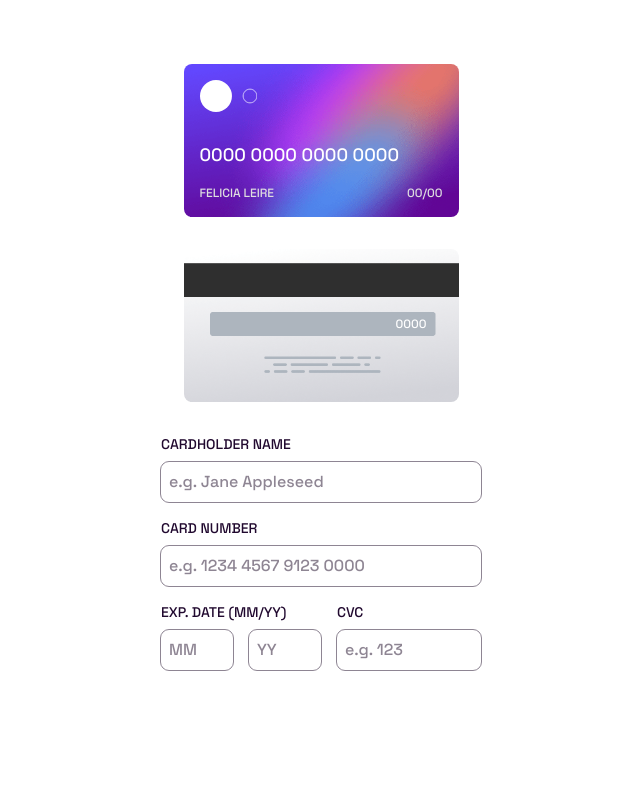
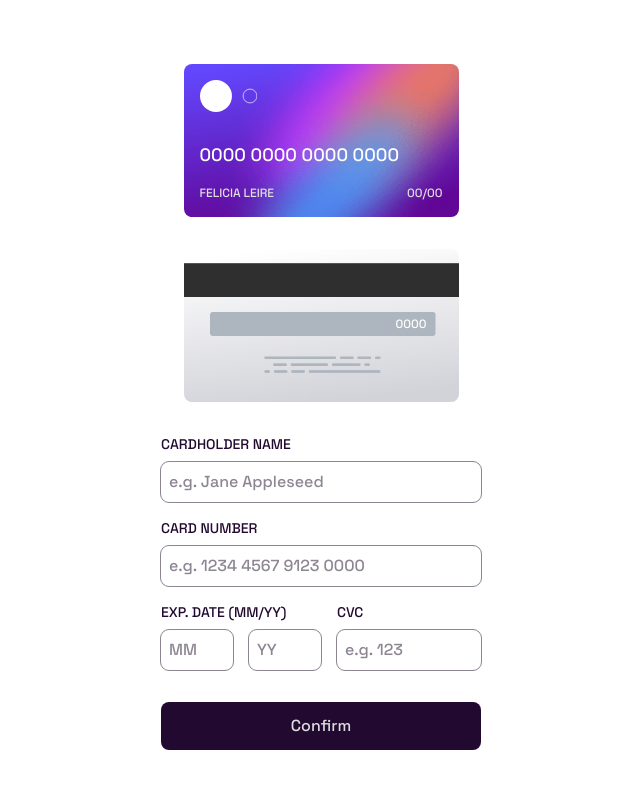
Before and after one commit to simoneclr/fm-card-details, a React (Create React App) app: page / in a window 1280 px wide. Shown: the top 788 px of the page, without its empty margins (319-959 px from the left). Built offline with nearby package versions, Linux system fonts and the light colour scheme.

Commit message:
Add CtaButton to submit form

```diff
--- /dev/null
+++ b/src/components/CtaButton.tsx
@@ -0,0 +1,21 @@
+import { ReactNode, SyntheticEvent } from "react"
+
+interface CtaButtonProps {
+	className?: string;
+	onClick: (e?: SyntheticEvent) => void;
+	children?: ReactNode;
+}
+
+// Displays a Call To Action Button
+function CtaButton({className, onClick, children}: CtaButtonProps) {
+	return (
+		<button className={(className ? className + " " : "") +
+				"rounded-lg bg-veryDarkViolet text-lightGrayishViolet text-base p-3 " +
+				"hover:opacity-80 active:opacity-90 focus:outline outline-2 outline-veryDarkViolet outline-offset-2"
+				}>
+			{children}
+		</button>
+	)
+}
+
+export default CtaButton
--- a/src/views/form/CardDetailsForm.tsx
+++ b/src/views/form/CardDetailsForm.tsx
@@ -1,5 +1,6 @@
 import { useState } from "react"
 
+import CtaButton from "../../components/CtaButton"
 import InputWithErrorMessage from "./InputWithErrorMessage"
 
 // Displays a form the user can use to input their credit card's details
@@ -21,7 +22,7 @@ function CardDetailsForm() {
 	const [cvcError, setCvcError] = useState<boolean>(false)
 
 	return (
-		<form className="flex flex-wrap justify-between gap-4 w-80">
+		<form onSubmit={e => {e.preventDefault()}} className="flex flex-wrap justify-between gap-4 w-80">
 
 			<label className="w-full">
 				<div className="uppercase text-sm mb-2">
@@ -101,6 +102,10 @@ function CardDetailsForm() {
 					errorMessage="Invalid value"
 				/>
 			</label>
+
+			<CtaButton className="w-full mt-4" onClick={() => {}}>
+				Confirm
+			</CtaButton>
 		</form>
 	)
 }
```
